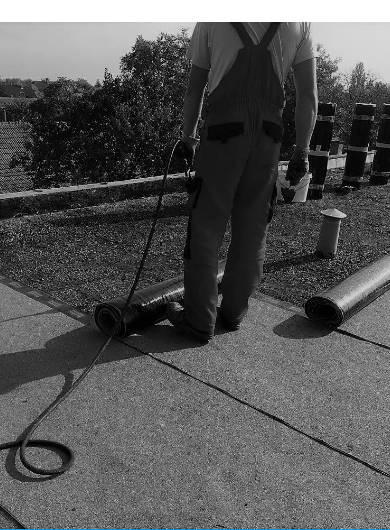
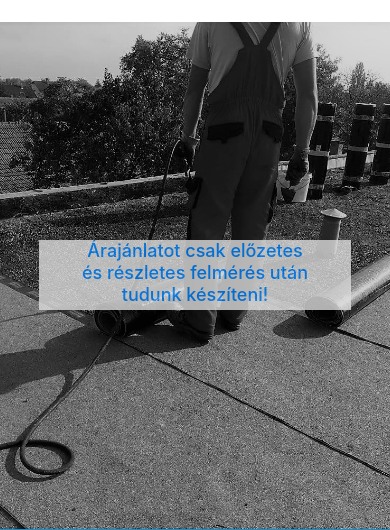
Before and after one commit to Dave-K-98/Printanet, a PHP site: page / in a window 390 px wide. Shown: the part 3875-4405 px from the top of the page. Run offline with PHP 8.4, Linux system fonts and the light colour scheme.

Commit message:
Footer cimke illetve árajánlat elhelyezve

```diff
--- a/footer.php
+++ b/footer.php
@@ -18,7 +18,7 @@
                 </div>
 
                 <div class="col-lg-10 col-md-9 col-sm-9 col-9">
-                    <h3 class="font-weight-light">Keress minket személyesen</h3>
+                    <h3 class="font-weight-light">Keressen minket személyesen</h3>
                     <p>5600. Békéscsaba, Pongrácz András utca 69.</p>
                 </div>
 
@@ -50,8 +50,15 @@
             </div>
 
         </div>
+
+
+
+
     </div>
+
 </footer>
-
+<div class="ended text-center">
+        <p>PRINTANET KKT. | 2020 | A weboldalt szerkesztette: <a href="#"> Kiss Dávid</a></p>
+    </div>
 </body>
 </html>
--- a/header.php
+++ b/header.php
@@ -61,9 +61,9 @@
         </button>
 
     <div class="collapse navbar-collapse" id="mainNavBar">
-        <ul class="navbar-nav ml-auto">
+        <ul class="navbar-nav ml-auto text-center">
         <li class="nav-item">
-            <a class="nav-link" href="sindex.php">Kezdőlap
+            <a class="nav-link" href="index.php">Kezdőlap
             <span class="sr-only">(current)</span>
             </a>
         </li>
--- a/index.php
+++ b/index.php
@@ -107,7 +107,9 @@
 
     <!-- Fixed Section -->
     <div id="fixed">
-
+        <div class="landing-text price">
+            <h2>Árajánlatot csak előzetes és részletes felmérés után tudunk készíteni!</h2>
+        </div>
     </div>
 
 <?php include ('footer.php') ?>
--- a/style.css
+++ b/style.css
@@ -198,9 +198,23 @@ footer span {
     z-index: 3;
 }
 
+.ended {
+    padding-top: 12px;
+}
 
 
-
+.price {
+    color: #0084ff;
+    position: absolute;
+    top: 50%;
+    left: 50%;
+    transform: translate(-50%, -50%);
+    background: #ddd;
+    padding: 0 40px;
+    height: 80px;
+    overflow: hidden;
+    opacity: 0.8;
+}
 
 
 
@@ -243,4 +257,22 @@ footer span {
         font-size: 40px !important;
     }
 
+    .price {
+        color: #0084ff;
+        position: absolute;
+        top: 50%;
+        left: 50%;
+        transform: translate(-50%, -50%);
+        background: #ddd;
+        padding: 0 40px;
+        height: 70px;
+        overflow: hidden;
+        opacity: 0.8;
+        width: 80%;
+    }
+
+    .price h2 {
+        font-size: 18px;
+    }
+
 }
```
